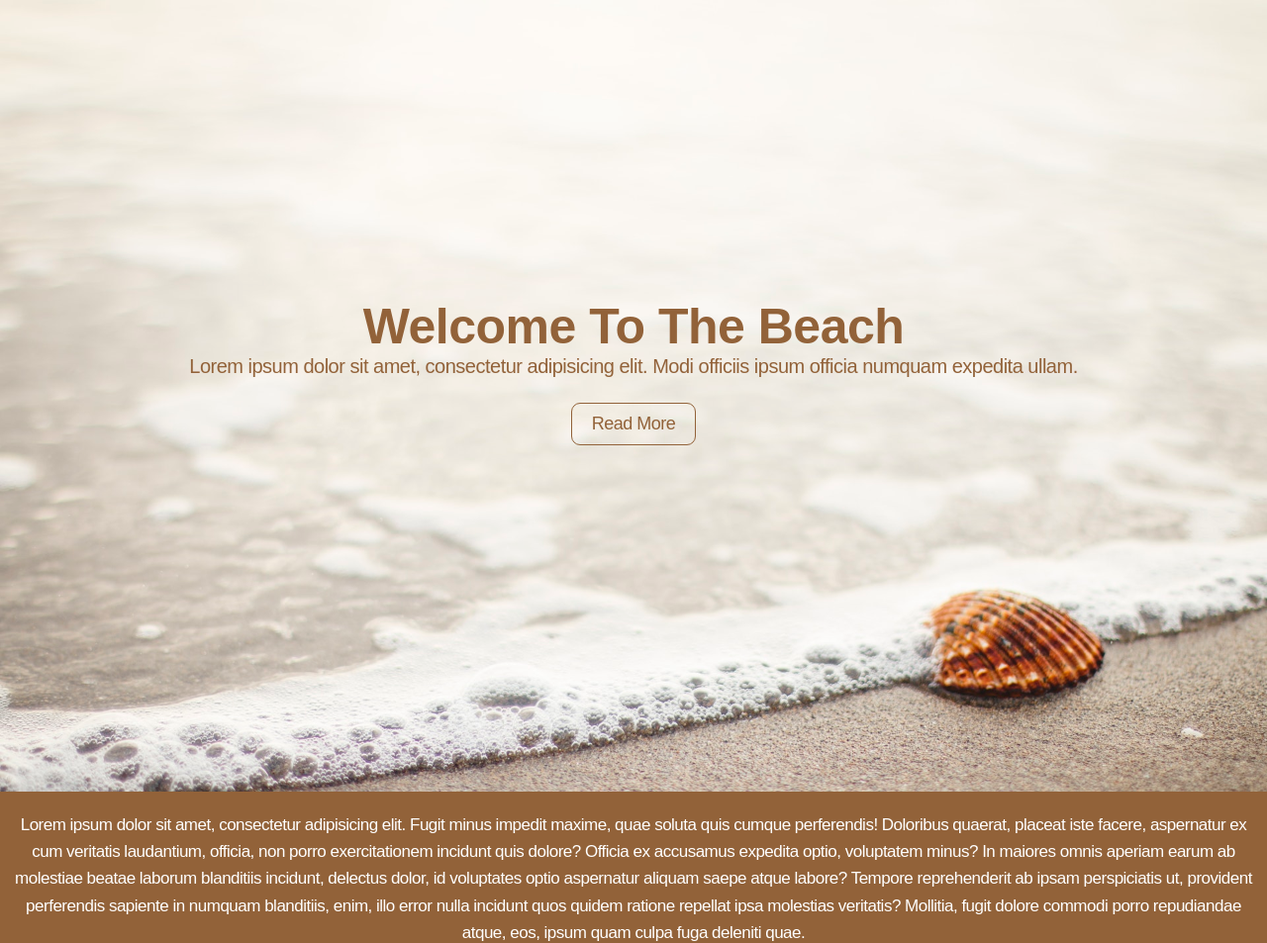
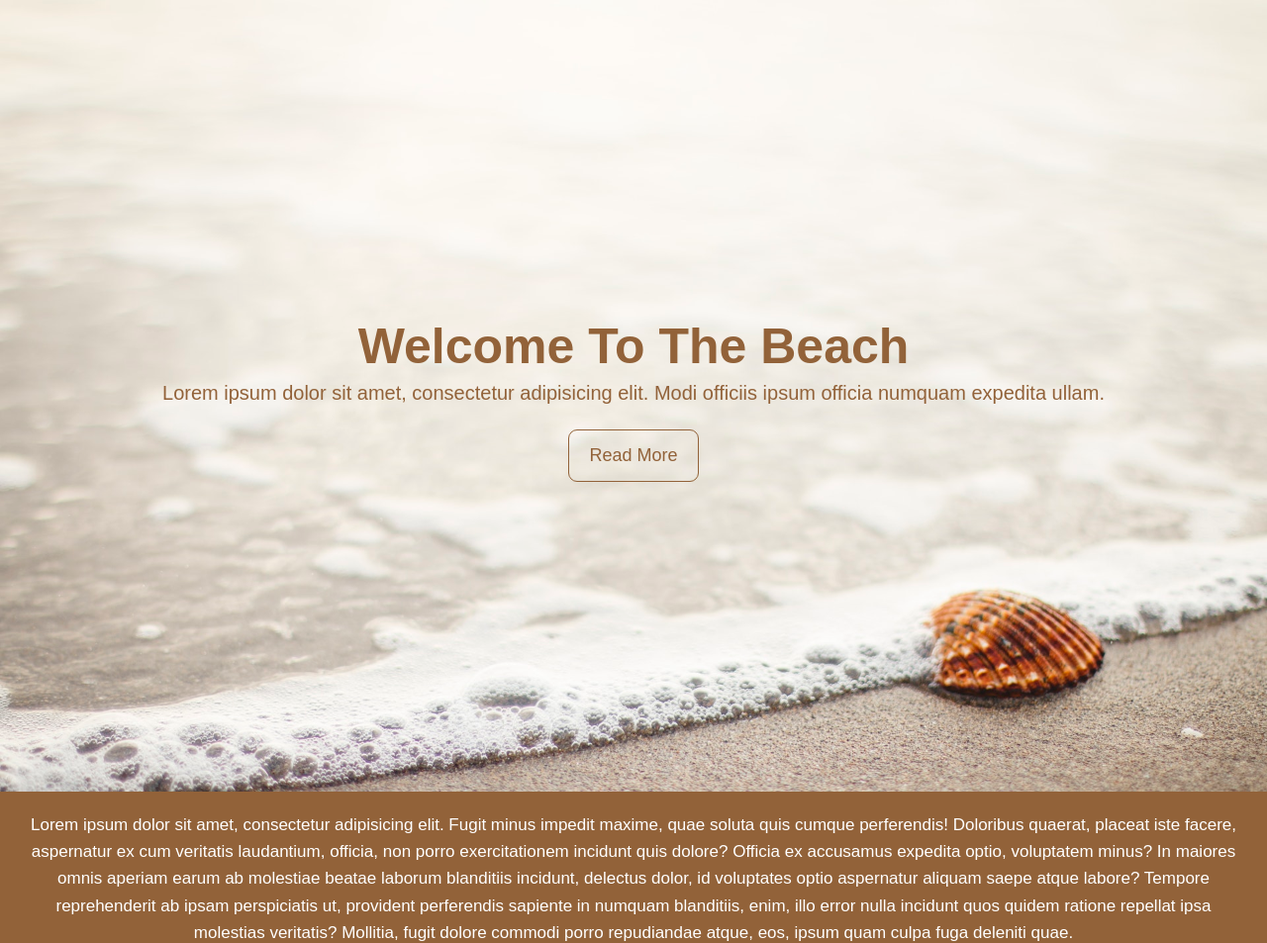
Before and after one commit to Kseniiakov/landing, a plain HTML site: page index.html in a window 1280 px wide. Shown: the top 953 px of the page at 99% size. Drawn offline with Linux system fonts and the light colour scheme.

Commit message:
Add text alignment

```diff
--- a/style.css
+++ b/style.css
@@ -16,7 +16,6 @@ body {
   background-size: cover;
   background-position: center;
   background-attachment: fixed;
-  letter-spacing: -0.5px;
 }
 
 .main-screen {
@@ -38,6 +37,8 @@ h1 {
   text-transform: capitalize;
   font-size: 50px;
   margin: 0px;
+  padding-top: 20px;
+  padding-bottom: 7px;
 }
 
 .main-text {
@@ -53,7 +54,7 @@ h1 {
   text-decoration: none;
   border: 1px solid #926239;
   border-radius: 9px;
-  padding: 10px 20px;
+  padding: 15px 20px;
 }
 
 .button:hover {
@@ -69,7 +70,7 @@ h1 {
 
 .sect {
   background-color: white;
-  padding: 20px 10px;
+  padding: 20px;
   line-height: 160%;
   text-align: center;
 }
```
